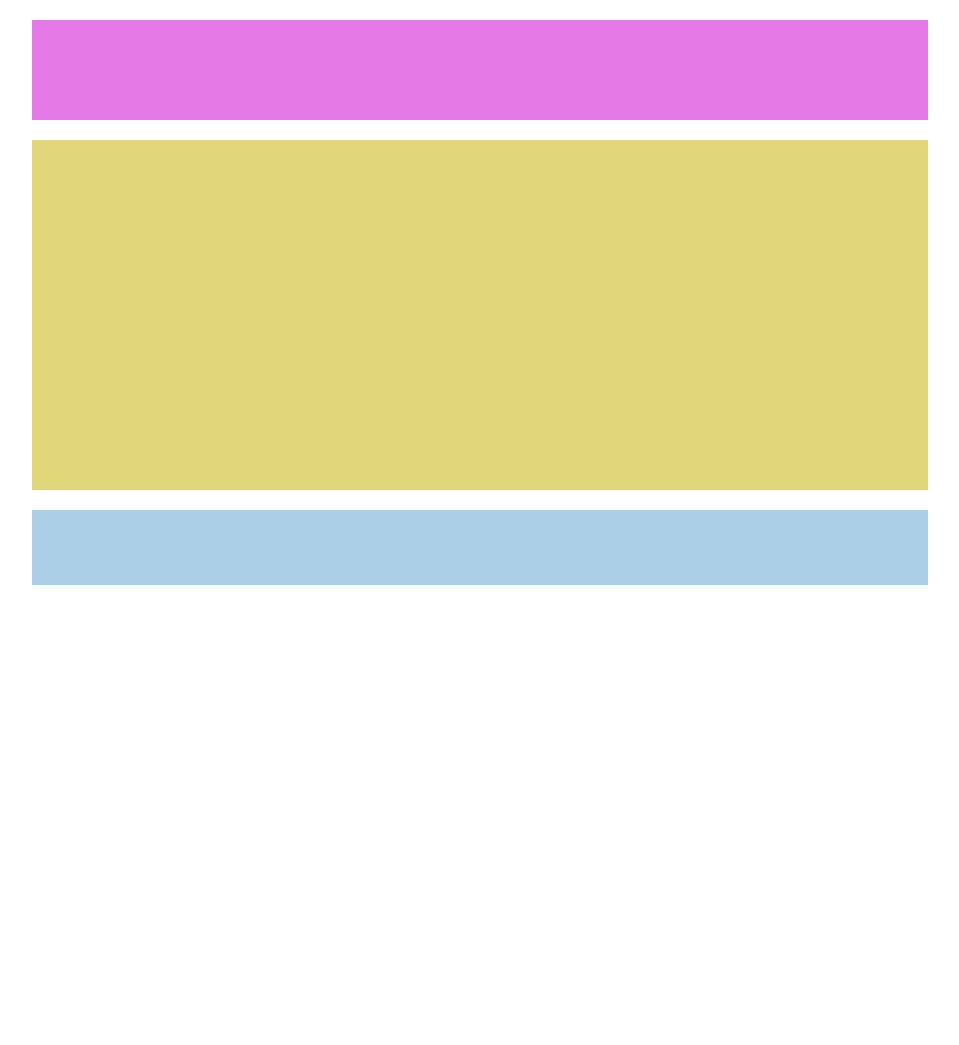
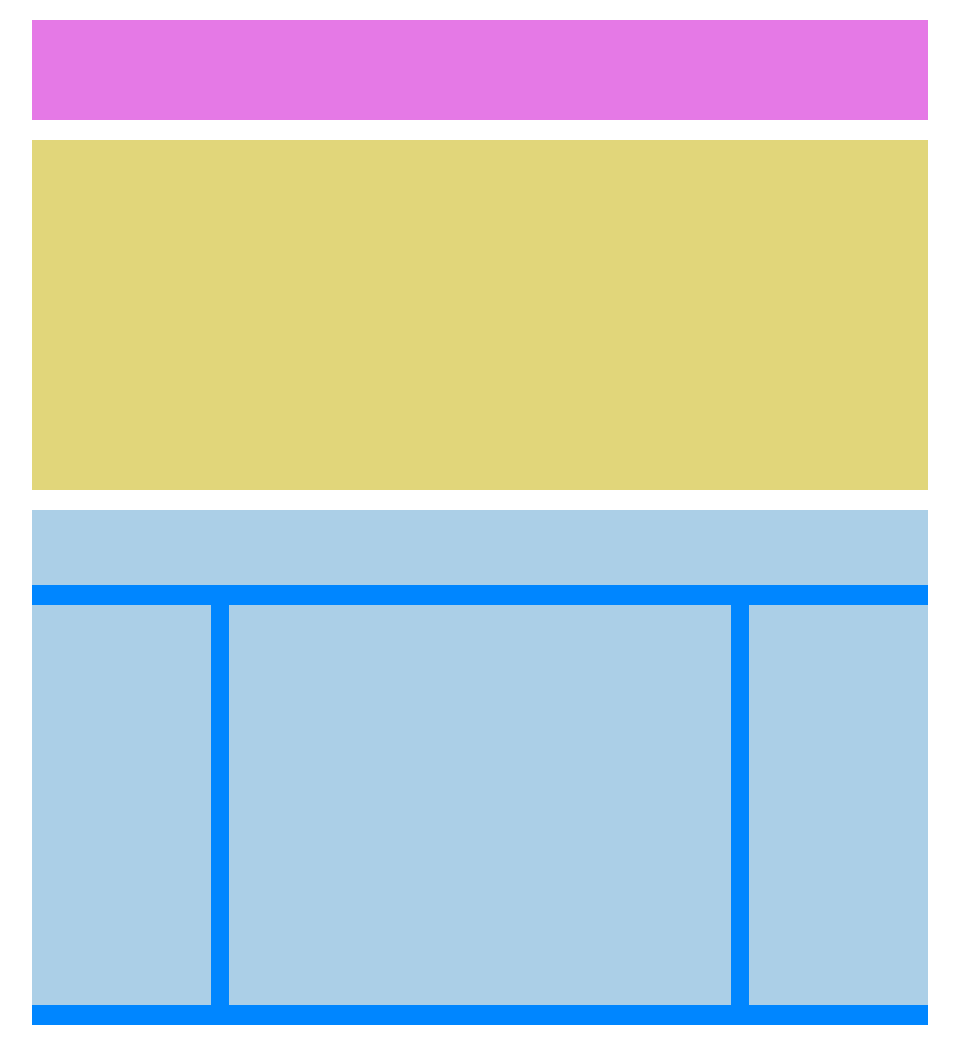
Before and after one commit to GianlucaBenassi/htmlcss-struttura-wp, a plain HTML site: page index.html in a window 1280 px wide. Shown: the whole page, without its empty margins (160-1119 px from the left). Before the commit the page ends 800 px from the top, so only its background shows below. Drawn offline with Linux system fonts and the light colour scheme.

Commit message:
main layout

```diff
--- a/css/style.css
+++ b/css/style.css
@@ -36,6 +36,32 @@ body {
 }
 
 
+/* ***** main ***** */
+
+main .container {
+    padding-bottom: 20px;
+}
+
+.main-top {
+    margin-bottom: 20px;
+}
+
+.left-column,
+.right-column {
+    width: 20%;
+}
+
+.main-content {
+    margin: 0 2%;
+    width: 56%;
+}
+
+.left-column,
+.main-content,
+.right-column {
+    float: left;
+}
+
 /* +++++ debug +++++ */
 
 .debug .header-top {
@@ -47,11 +73,23 @@ body {
     height: 350px;
 }
 
-.container.debug.blue {
+main .container.debug {
     background-color: #0086FF;
 }
 
 .debug .main-top {
-    background-color: #abcfe7;
     height: 75px;
 }
+
+.debug .left-column,
+.debug .main-content,
+.debug .right-column {
+    height: 400px;
+}
+
+.debug .main-top,
+.debug .left-column,
+.debug .main-content,
+.debug .right-column {
+    background-color: #abcfe7;
+}
--- a/index.html
+++ b/index.html
@@ -34,7 +34,7 @@
     <main>
 
         <!-- inizio container -->
-        <div class="container debug blue">
+        <div class="container clearfix debug">
 
             <!-- main top -->
             <div class="main-top">
@@ -54,11 +54,11 @@
             </div>
             <!-- /main content -->
 
-            <!-- right colimn -->
+            <!-- right column -->
             <aside class="right-column">
 
             </aside>
-            <!-- / right colimn -->
+            <!-- / right column -->
 
         </div>
         <!-- / container -->
```
